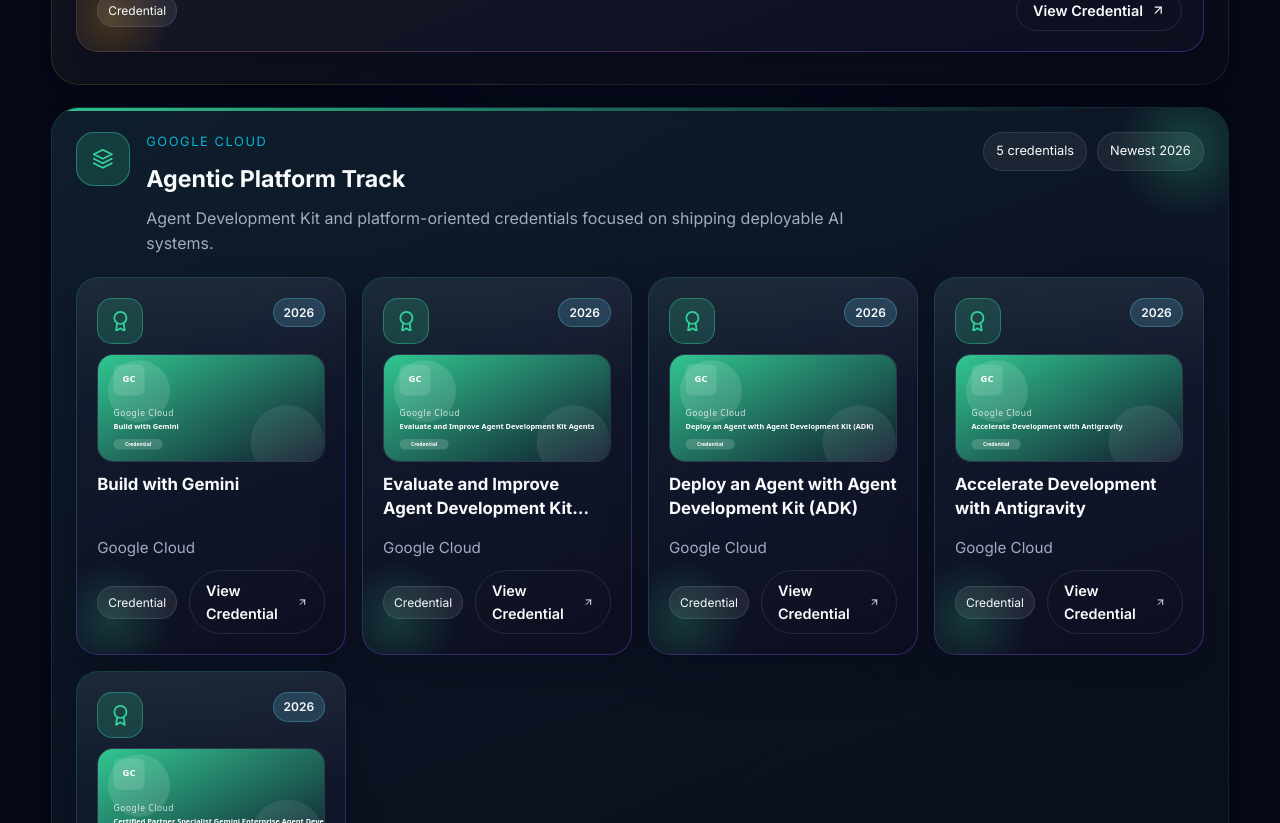
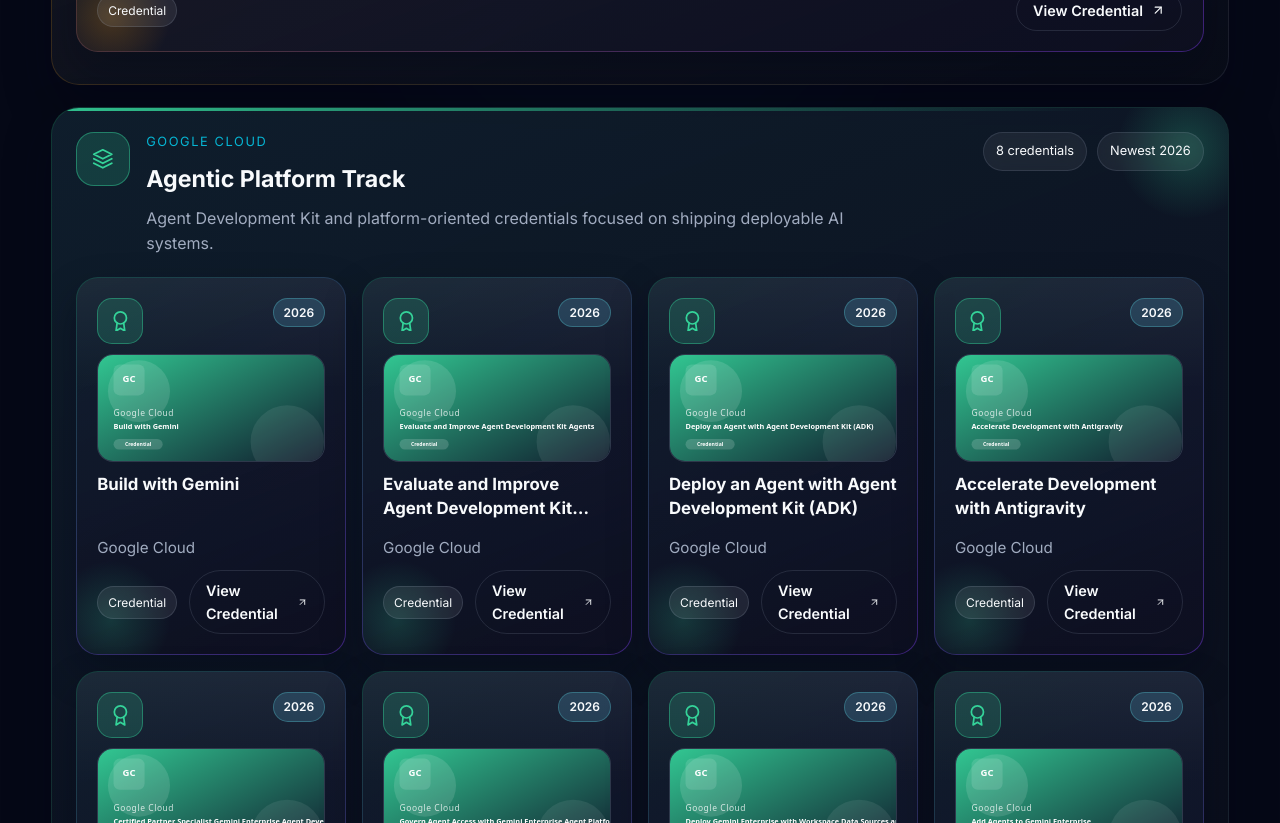
Before and after one commit to RaunakBag/Portfolio, a React (Vite) app: page / in a window 1280 px wide. Shown: the part 7900-8723 px from the top of the page. Built offline with nearby package versions, Linux system fonts and the light colour scheme.

Commit message:
Certification updates

```diff
--- a/src/components/Certification.jsx
+++ b/src/components/Certification.jsx
@@ -185,6 +185,24 @@
           issuer: 'Google Cloud',
           date: '2026',
           credential: 'https://www.credly.com/badges/31b97605-6d5d-4922-b7c4-12c6d31097b1/public_url',
+        },
+        {
+          name: 'Govern Agent Access with Gemini Enterprise Agent Platform',
+          issuer: 'Google Cloud',
+          date: '2026',
+          credential: 'https://www.credly.com/badges/d9e013bf-b668-40d1-b11e-5cd5036a7d41/public_url',
+        },
+        {
+          name: 'Deploy Gemini Enterprise with Workspace Data Sources and Model Armor',
+          issuer: 'Google Cloud',
+          date: '2026',
+          credential: 'https://www.credly.com/badges/34851e5c-d1eb-413e-8098-ea2994028fd2/public_url',
+        },
+        {
+          name: 'Add Agents to Gemini Enterprise',
+          issuer: 'Google Cloud',
+          date: '2026',
+          credential: 'https://www.credly.com/badges/5cc3708e-e9cf-4fa2-9424-860233051e6a/public_url',
         },
       ],
     },
```
